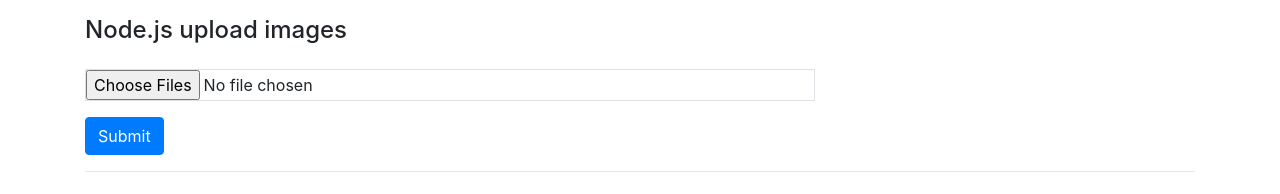
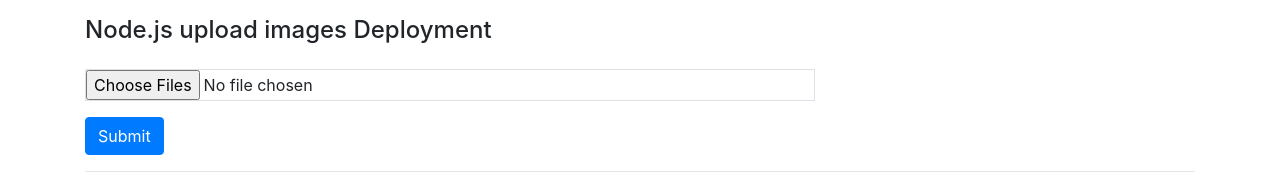
Before and after one commit to ishaan-chadha1/upload-final, a website: page src/views/index.html in a window 1280 px wide. Drawn offline with nearby package versions, Linux system fonts and the light colour scheme.

Commit message:
Update index.html

```diff
--- a/src/views/index.html
+++ b/src/views/index.html
@@ -19,7 +19,7 @@
     <div class="container">
       <div class="row">
         <div class="col-sm-8 mt-3">
-          <h4>Node.js upload images</h4>
+          <h4>Node.js upload images Deployment </h4>
 
           <form
             class="mt-4"
```
